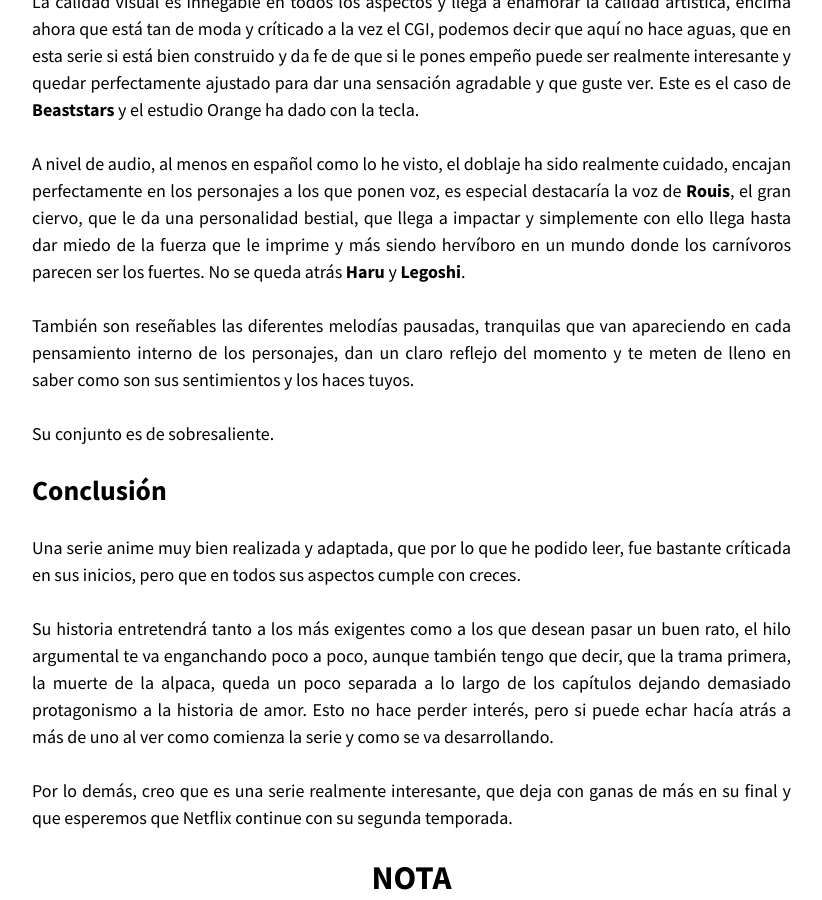
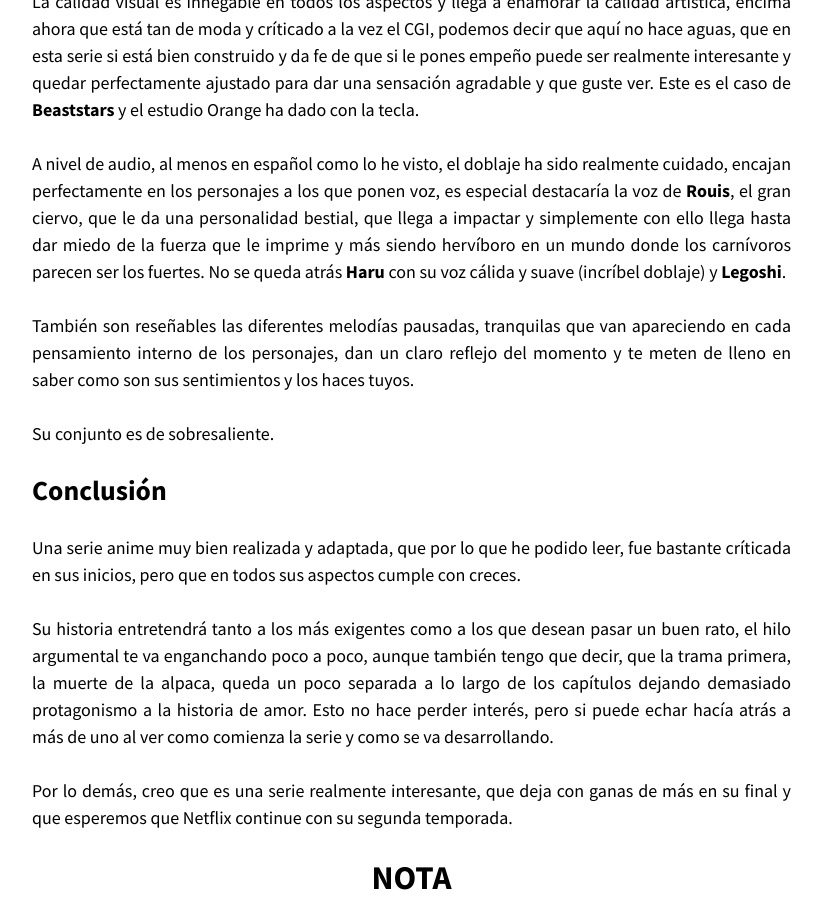
Before and after one commit to gide0n/old-mindeka, a Jekyll site: the page built from _posts/2020-03-23-opinion-beastars.md, in a window 1280 px wide and 900 px high, scrolled down 2472 px. Shown: the whole window, without its empty margins (343-1165 px from the left). Built offline with Jekyll 4.4.1, drawn with Linux system fonts in a browser that asks for light colours; nearby versions of some CDN libraries.

Commit message:
update_opinion_beastars

```diff
--- a/_posts/2020-03-23-opinion-beastars.md
+++ b/_posts/2020-03-23-opinion-beastars.md
@@ -45,7 +45,7 @@ A partir de aquí, entrarán en juego otros aspectos como el club de teatro, las
 La calidad visual es innegable en todos los aspectos y llega a enamorar la calidad artística, encima ahora que está tan de moda y críticado a la vez el CGI, podemos decir que aquí no hace aguas, que en esta serie si está bien construido y da fe de que si le pones empeño puede ser realmente interesante y quedar perfectamente ajustado para dar una sensación agradable y que guste ver. Este es el caso
 de **Beaststars** y el estudio Orange ha dado con la tecla.
 {: .text-justify}
-A nivel de audio, al menos en español como lo he visto, el doblaje ha sido realmente cuidado, encajan perfectamente en los personajes a los que ponen voz, es especial destacaría la voz de **Rouis**, el gran ciervo, que le da una personalidad bestial, que llega a impactar y simplemente con ello llega hasta dar miedo de la fuerza que le imprime y más siendo hervíboro en un mundo donde los carnívoros parecen ser los fuertes. No se queda atrás **Haru** y **Legoshi**.
+A nivel de audio, al menos en español como lo he visto, el doblaje ha sido realmente cuidado, encajan perfectamente en los personajes a los que ponen voz, es especial destacaría la voz de **Rouis**, el gran ciervo, que le da una personalidad bestial, que llega a impactar y simplemente con ello llega hasta dar miedo de la fuerza que le imprime y más siendo hervíboro en un mundo donde los carnívoros parecen ser los fuertes. No se queda atrás **Haru** con su voz cálida y suave (incríbel doblaje) y **Legoshi**.
 {: .text-justify}
 También son reseñables las diferentes melodías pausadas, tranquilas que van apareciendo en cada pensamiento interno de los personajes, dan un claro reflejo del momento y te meten de lleno en saber como son sus sentimientos y los haces tuyos.
 {: .text-justify}
```
